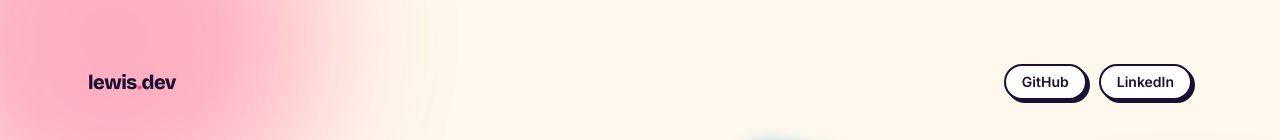
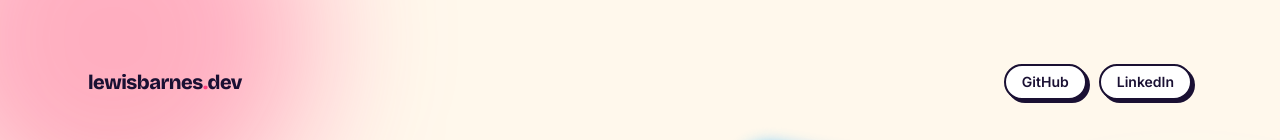
Before and after one commit to lewisbarnes/lewisbarnes-dev-26, an Astro site: page / in a window 1280 px wide. Shown: the top 140 px of the page. Built offline with nearby package versions, Linux system fonts and the light colour scheme; Astro itself is replaced by a stand-in of ours.

Commit message:
Fix header logo to lewisbarnes.dev
Co-Authored-By: Claude Opus 5.5 <noreply@anthropic.com>

```diff
--- a/src/pages/index.astro
+++ b/src/pages/index.astro
@@ -43,7 +43,7 @@ const firms = ["Taylor Rose", "Kingsley Wood", "FDR Law", "AIIC Group Services"]
     <!-- Header bar -->
     <header class="mb-12 flex flex-wrap items-center justify-between gap-4">
       <a href="/" class="font-display text-xl font-extrabold tracking-tight">
-        lewis<span class="text-punch">.</span>dev
+        lewisbarnes<span class="text-punch">.</span>dev
       </a>
       <nav class="flex gap-3">
         <a href={githubUrl} target="_blank" rel="noopener" class="rounded-full border-2 border-ink bg-white px-4 py-1.5 text-sm font-semibold shadow-pop-sm transition hover:-translate-y-0.5 hover:bg-sun">GitHub</a>
```
